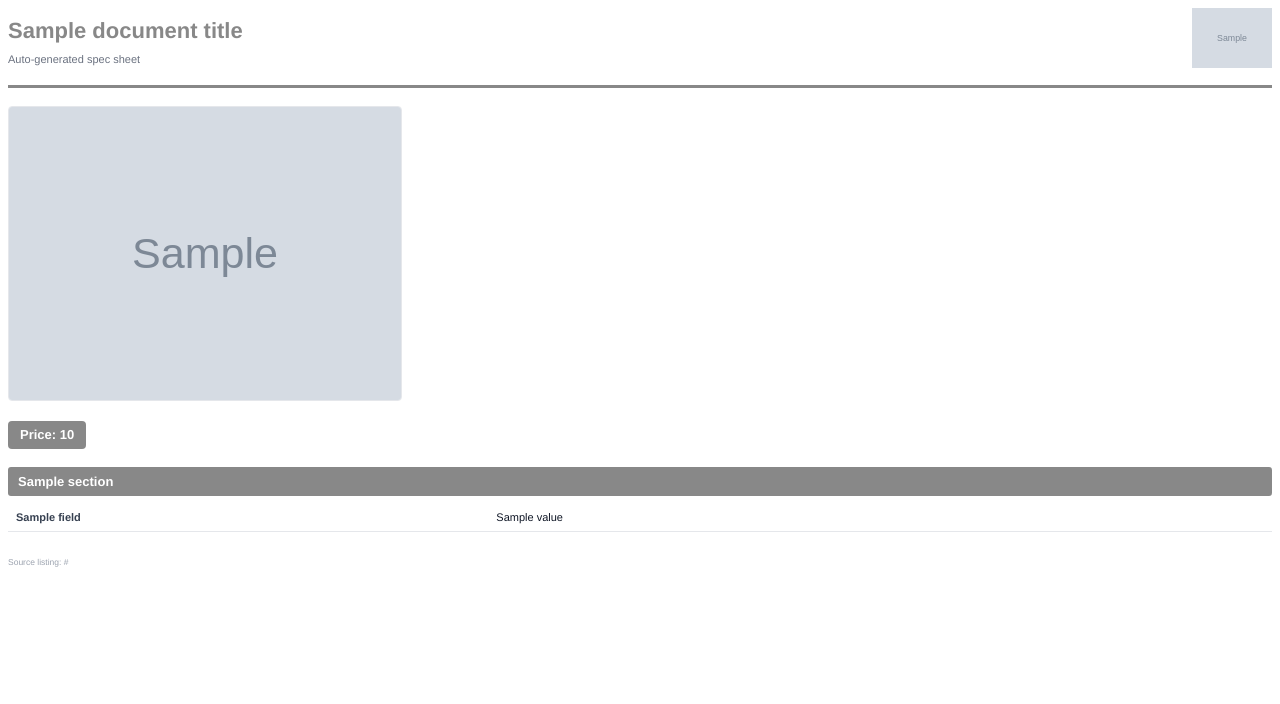
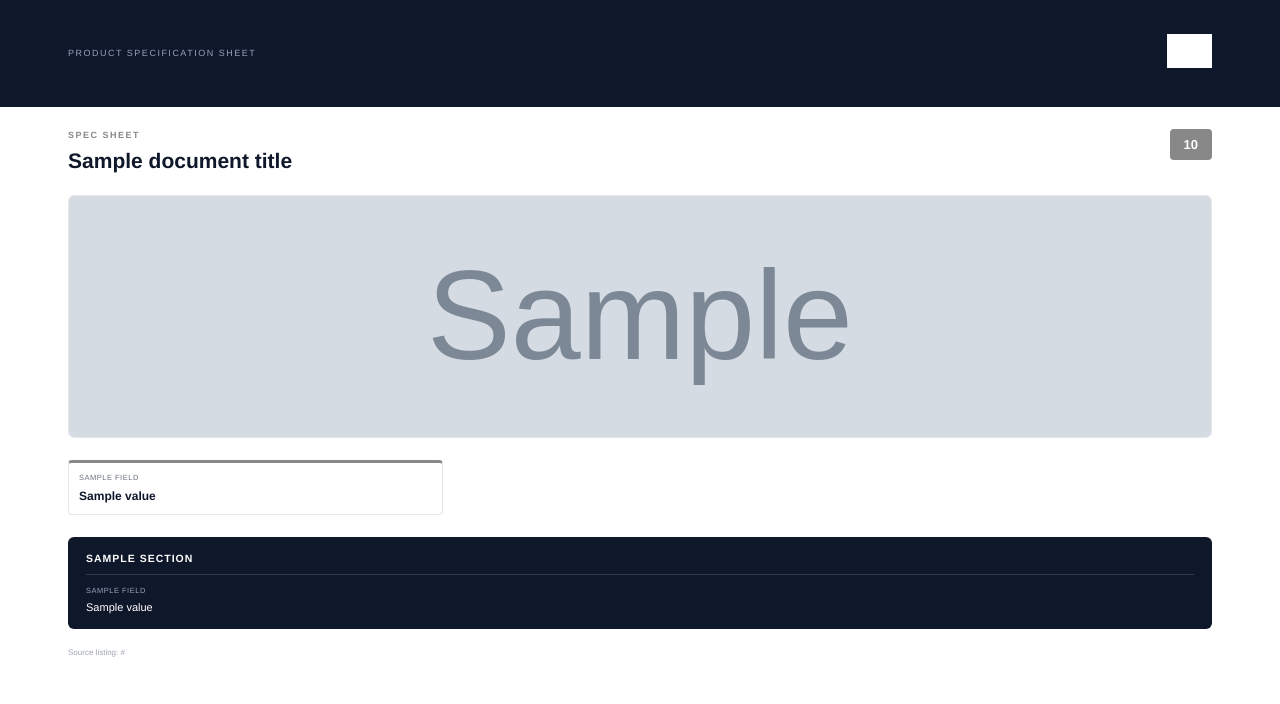
Before and after one commit to NihilSD/agent1, a Python web app: template templates/spec_sheet.html in a window 1280 px wide. Shown: the top 704 px of the page. Run offline with Jinja, Linux system fonts and the light colour scheme; the template is opened without the code that fills it: most values are stand-ins (such as "Sample title", 1, 10 or a date in 2020); grey boxes marked "Sample" are stand-in pictures.

Commit message:
Redesign generated PDF layout to look like a real spec sheet
Replace the plain table-row layout with a dark header bar, a card
grid for the template's first section (key specs), and dark two-
column panels for the remaining sections -- closer to typical
product data sheet designs. Also extract an accent color from PDF
templates (via pdfplumber's non_stroking_color on text), which
previously always fell back to a generic dark gray.

Co-Authored-By: Claude Sonnet 5 <noreply@anthropic.com>
Claude-Session: https://claude.ai/code/session_01EuH7XwbcovVbTPMvrUG9dL

```diff
--- a/templates/spec_sheet.html
+++ b/templates/spec_sheet.html
@@ -6,144 +6,250 @@
 <style>
     @page {
         size: A4;
-        margin: 2cm 1.8cm;
+        margin: 0;
         @bottom-center {
-            content: "Generated by AI Spec Sheet Bot";
-            font-size: 8px;
+            content: "Generated by AI Spec Sheet Generator";
+            font-size: 7.5px;
             color: #9CA3AF;
         }
     }
+    * { box-sizing: border-box; }
     body {
         font-family: "{{ body_font }}", "Helvetica Neue", Arial, sans-serif;
         color: #1F2937;
-        font-size: 11px;
+        font-size: 10.5px;
         line-height: 1.5;
+        margin: 0;
+    }
+    .content {
+        padding: 0 1.8cm 1.2cm 1.8cm;
     }
     .header {
+        background: #0F172A;
+        color: #ffffff;
+        padding: 0.9cm 1.8cm;
+        margin-bottom: 22px;
         display: flex;
         align-items: center;
         justify-content: space-between;
-        border-bottom: 3px solid {{ primary_color }};
-        padding-bottom: 12px;
-        margin-bottom: 18px;
-    }
-    .header .titles h1 {
-        font-family: "{{ heading_font }}", "Helvetica Neue", Arial, sans-serif;
-        color: {{ primary_color }};
-        font-size: 22px;
-        margin: 0 0 4px 0;
-    }
-    .header .titles .subtitle {
-        color: #6B7280;
-        font-size: 11px;
     }
     .header .logo img {
-        max-height: 60px;
-        max-width: 160px;
+        max-height: 34px;
+        max-width: 140px;
+        filter: brightness(0) invert(1);
     }
-    .gallery {
+    .header .kicker {
+        text-transform: uppercase;
+        letter-spacing: 1.5px;
+        font-size: 9px;
+        color: #94A3B8;
+    }
+    .eyebrow {
+        text-transform: uppercase;
+        letter-spacing: 1.5px;
+        font-size: 9px;
+        font-weight: bold;
+        color: {{ primary_color }};
+        margin-bottom: 6px;
+    }
+    .title-row {
         display: flex;
-        gap: 10px;
+        justify-content: space-between;
+        align-items: flex-start;
+        gap: 24px;
         margin-bottom: 20px;
     }
-    .gallery img {
-        width: 31%;
-        object-fit: cover;
-        border: 1px solid #E5E7EB;
-        border-radius: 4px;
+    .title-row h1 {
+        font-family: "{{ heading_font }}", "Helvetica Neue", Arial, sans-serif;
+        font-size: 21px;
+        line-height: 1.25;
+        margin: 0;
+        color: #0F172A;
+        max-width: 11cm;
     }
     .price-badge {
-        display: inline-block;
+        flex-shrink: 0;
         background: {{ primary_color }};
         color: #ffffff;
-        padding: 4px 12px;
+        padding: 6px 14px;
         border-radius: 4px;
         font-weight: bold;
         font-size: 13px;
-        margin-bottom: 18px;
+        white-space: nowrap;
     }
-    .section {
-        margin-bottom: 16px;
+    .hero {
+        display: flex;
+        gap: 12px;
+        margin-bottom: 22px;
+    }
+    .hero .main-image {
+        flex: 2;
+        border-radius: 6px;
+        overflow: hidden;
+        border: 1px solid #E5E7EB;
+    }
+    .hero .main-image img {
+        display: block;
+        width: 100%;
+        height: 6.4cm;
+        object-fit: cover;
+    }
+    .hero .thumb-stack {
+        flex: 1;
+        display: flex;
+        flex-direction: column;
+        gap: 12px;
+    }
+    .hero .thumb-stack img {
+        display: block;
+        width: 100%;
+        height: 3cm;
+        object-fit: cover;
+        border-radius: 6px;
+        border: 1px solid #E5E7EB;
+    }
+    .card-grid {
+        display: grid;
+        grid-template-columns: repeat(3, 1fr);
+        gap: 10px;
+        margin-bottom: 22px;
+    }
+    .card {
+        border: 1px solid #E5E7EB;
+        border-top: 3px solid {{ primary_color }};
+        border-radius: 4px;
+        padding: 9px 10px;
         break-inside: avoid;
     }
-    .section h2 {
+    .card .label {
+        text-transform: uppercase;
+        letter-spacing: 0.5px;
+        font-size: 7.5px;
+        color: #6B7280;
+        margin-bottom: 3px;
+    }
+    .card .value {
+        font-weight: bold;
+        font-size: 12px;
+        color: #0F172A;
+    }
+    .card .value.na {
+        font-weight: normal;
+        font-style: italic;
+        color: #9CA3AF;
+        font-size: 10.5px;
+    }
+    .panel {
+        background: #0F172A;
+        color: #ffffff;
+        border-radius: 6px;
+        padding: 14px 18px;
+        margin-bottom: 14px;
+        break-inside: avoid;
+    }
+    .panel h2 {
         font-family: "{{ heading_font }}", "Helvetica Neue", Arial, sans-serif;
-        font-size: 13px;
+        text-transform: uppercase;
+        letter-spacing: 1px;
+        font-size: 10.5px;
         color: #ffffff;
-        background: {{ primary_color }};
-        padding: 5px 10px;
-        margin: 0 0 8px 0;
-        border-radius: 3px;
+        margin: 0 0 10px 0;
+        padding-bottom: 8px;
+        border-bottom: 1px solid rgba(255,255,255,0.15);
     }
-    table.fields {
-        width: 100%;
-        border-collapse: collapse;
+    .panel .field-grid {
+        display: grid;
+        grid-template-columns: 1fr 1fr;
+        gap: 8px 24px;
     }
-    table.fields tr {
-        border-bottom: 1px solid #E5E7EB;
+    .panel .field {
+        break-inside: avoid;
     }
-    table.fields td {
-        padding: 5px 8px;
-        vertical-align: top;
+    .panel .field .label {
+        text-transform: uppercase;
+        letter-spacing: 0.5px;
+        font-size: 7.5px;
+        color: #94A3B8;
+        margin-bottom: 2px;
     }
-    table.fields td.label {
-        width: 38%;
-        font-weight: bold;
-        color: #374151;
+    .panel .field .value {
+        font-size: 11px;
+        color: #ffffff;
     }
-    table.fields td.value {
-        color: #111827;
-    }
-    td.value.na {
-        color: #9CA3AF;
+    .panel .field .value.na {
+        color: #64748B;
         font-style: italic;
     }
     .footer-note {
-        margin-top: 24px;
-        font-size: 8.5px;
+        margin-top: 18px;
+        font-size: 8px;
         color: #9CA3AF;
+        word-break: break-all;
     }
 </style>
 </head>
 <body>
     <div class="header">
-        <div class="titles">
-            <h1>{{ document_title }}</h1>
-            <div class="subtitle">Auto-generated spec sheet</div>
+        <div>
+            <div class="kicker">Product Specification Sheet</div>
         </div>
         {% if logo_data_uri %}
         <div class="logo"><img src="{{ logo_data_uri }}" alt="logo"></div>
         {% endif %}
     </div>
 
+    <div class="content">
+        <div class="title-row">
+            <div>
+                <div class="eyebrow">Spec Sheet</div>
+                <h1>{{ document_title }}</h1>
+            </div>
+            {% if price and price != 'N/A' %}
+            <div class="price-badge">{{ price }}</div>
+            {% endif %}
+        </div>
+
         {% if image_paths %}
-    <div class="gallery">
-        {% for img in image_paths %}
+        <div class="hero">
+            <div class="main-image"><img src="{{ image_paths[0] }}" alt="product image"></div>
+            {% if image_paths|length > 1 %}
+            <div class="thumb-stack">
+                {% for img in image_paths[1:3] %}
                 <img src="{{ img }}" alt="product image">
                 {% endfor %}
             </div>
             {% endif %}
-
-    {% if price and price != 'N/A' %}
-    <div class="price-badge">Price: {{ price }}</div>
+        </div>
         {% endif %}
 
-    {% for section in sections %}
-    <div class="section">
+        {% if hero_section %}
+        <div class="card-grid">
+            {% for label, value in hero_section.fields.items() %}
+            <div class="card">
+                <div class="label">{{ label }}</div>
+                <div class="value{{ ' na' if value == 'N/A' else '' }}">{{ value }}</div>
+            </div>
+            {% endfor %}
+        </div>
+        {% endif %}
+
+        {% for section in rest_sections %}
+        <div class="panel">
             <h2>{{ section.name }}</h2>
-        <table class="fields">
+            <div class="field-grid">
                 {% for label, value in section.fields.items() %}
-            <tr>
-                <td class="label">{{ label }}</td>
-                <td class="value{{ ' na' if value == 'N/A' else '' }}">{{ value }}</td>
-            </tr>
+                <div class="field">
+                    <div class="label">{{ label }}</div>
+                    <div class="value{{ ' na' if value == 'N/A' else '' }}">{{ value }}</div>
+                </div>
                 {% endfor %}
-        </table>
+            </div>
         </div>
         {% endfor %}
 
         <div class="footer-note">
             Source listing: {{ source_url }}
         </div>
+    </div>
 </body>
 </html>
```
Also changed, not shown: pdf_generator.py (+6 -1 lines), template_parser.py (+33 -0 lines). Lines whose indentation alone changed are shown as unchanged.
